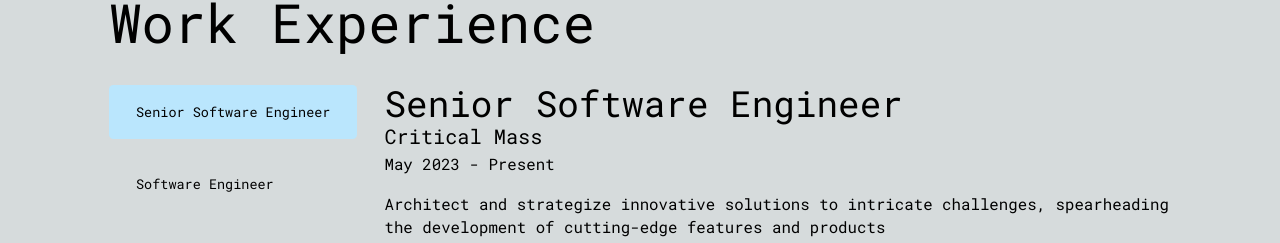
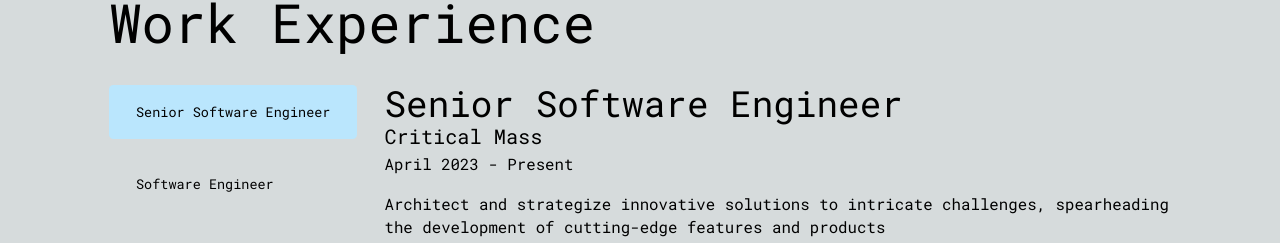
Before and after one commit to yunggarlic/new_personal, a Next.js app: page / in a window 1280 px wide. Shown: the part 1685-1928 px from the top of the page. Built offline with nearby package versions, Linux system fonts and the light colour scheme.

Commit message:
updates theme toggle and content

```diff
--- a/src/components/ThemeToggle.tsx
+++ b/src/components/ThemeToggle.tsx
@@ -11,6 +11,14 @@ const ThemeToggle = () => {
       setTheme('dark');
       document.documentElement.classList.add('dark');
     }
+    if (localStorage.theme === 'dark' || (!('theme' in localStorage) && window.matchMedia('(prefers-color-scheme: dark)').matches)) {
+      document.documentElement.classList.add('dark')
+      setTheme('dark');
+
+    } else {
+      document.documentElement.classList.remove('dark')
+      setTheme('light');
+    }
   }, []);
 
   const handleToggle = () => {
@@ -18,9 +26,11 @@ const ThemeToggle = () => {
     if (theme === 'light') {
       setTheme('dark');
       document.documentElement.classList.add('dark');
+      localStorage.theme = 'dark'
     } else {
       setTheme('light');
       document.documentElement.classList.remove('dark');
+      localStorage.theme = 'light'
     }
   };
 
--- a/src/content/jobs.json
+++ b/src/content/jobs.json
@@ -3,7 +3,7 @@
     "jobTitle": "Senior Software Engineer",
     "company": "Critical Mass",
     "companyLink": "https://www.criticalmass.com/",
-    "startDate": "May 2023",
+    "startDate": "April 2023",
     "endDate": "Present",
     "description": [
       "Architect and strategize innovative solutions to intricate challenges, spearheading the development of cutting-edge features and products",
@@ -16,7 +16,7 @@
     "company": "Critical Mass",
     "companyLink": "https://www.criticalmass.com/",
     "startDate": "March 2022",
-    "endDate": "May 2023",
+    "endDate": "April 2023",
     "description": [
       "Develop and implement modern, performant, and maintainable code for a wide range of client and internal projects, adhering to best practices and industry standards",
       "Demonstrate proficiency in multiple languages, platforms, frameworks, and content management systems, such as JavaScript, TypeScript, React, Tailwind, Adobe Experience Manager, and Salesforce",
--- a/src/pages/index.tsx
+++ b/src/pages/index.tsx
@@ -37,7 +37,7 @@ export default function Home({
           name="viewport"
           content="width=device-width, initial-scale=1, shrink-to-fit=no"
         />
-        <link rel="icon" href="/favicon.ico" />
+        <link rel="icon" href="/TF_WB.png" />
       </Head>
       <main
         className={`mx-auto max-w-5xl bg-stars-tall bg-right-top ${roboto.className}`}
```
Also changed, not shown: public/TF_WB.png (added).
